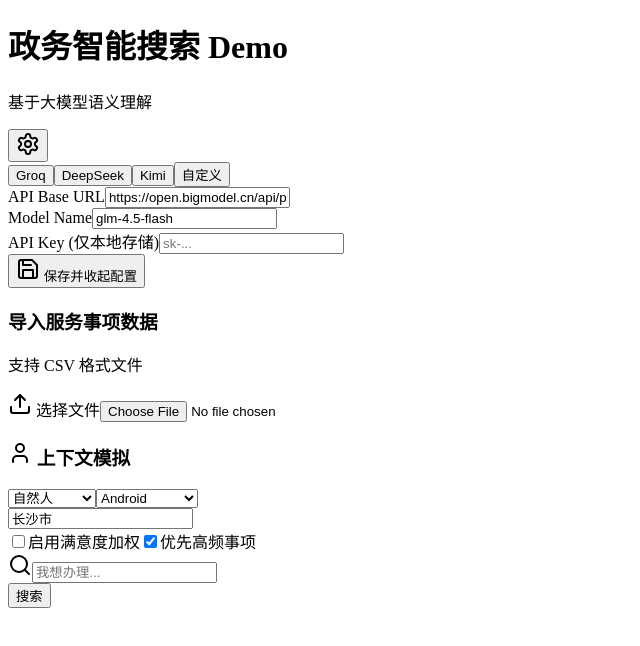
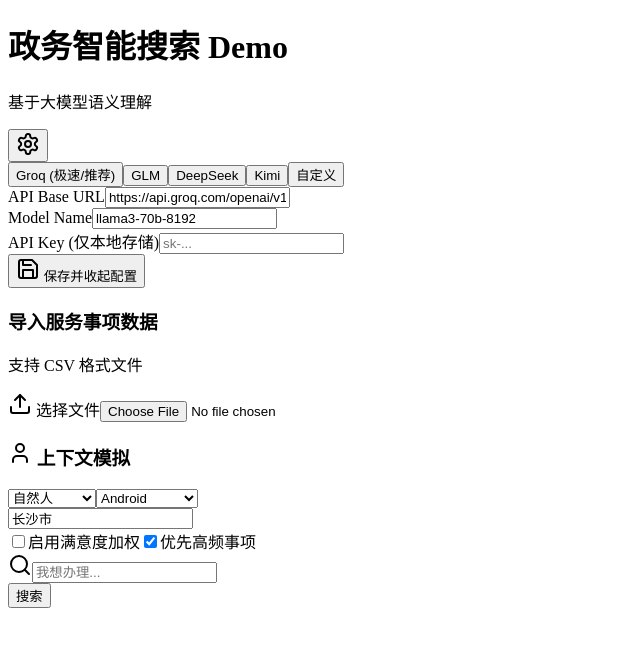
Before and after one commit to xiaohuleo/smart-gov-search, a Next.js app: page / in a window 1280 px wide. Shown: the top 646 px of the page, without its empty margins (0-640 px from the left). Built offline with nearby package versions, Linux system fonts and the light colour scheme.

Commit message:
Update page.js

```diff
--- a/app/page.js
+++ b/app/page.js
@@ -7,10 +7,16 @@ import { Upload, Search, Settings, User, Zap, Save, AlertCircle } from 'lucide-r
 // 预设的一些模型配置，方便你演示时一键切换
 const PRESETS = {
   groq: {
-    name: 'Groq',
+    name: 'Groq (极速/推荐)',
+    baseUrl: 'https://api.groq.com/openai/v1',
+    model: 'llama3-70b-8192',
+    note: '速度最快，演示首选'
+  },
+  glm: {
+    name: 'GLM',
     baseUrl: 'https://open.bigmodel.cn/api/paas/v4/',
     model: 'glm-4.5-flash',
-    note: '速度最快，演示首选'
+    note: '智普清言'
   },
   deepseek: {
     name: 'DeepSeek',
```
